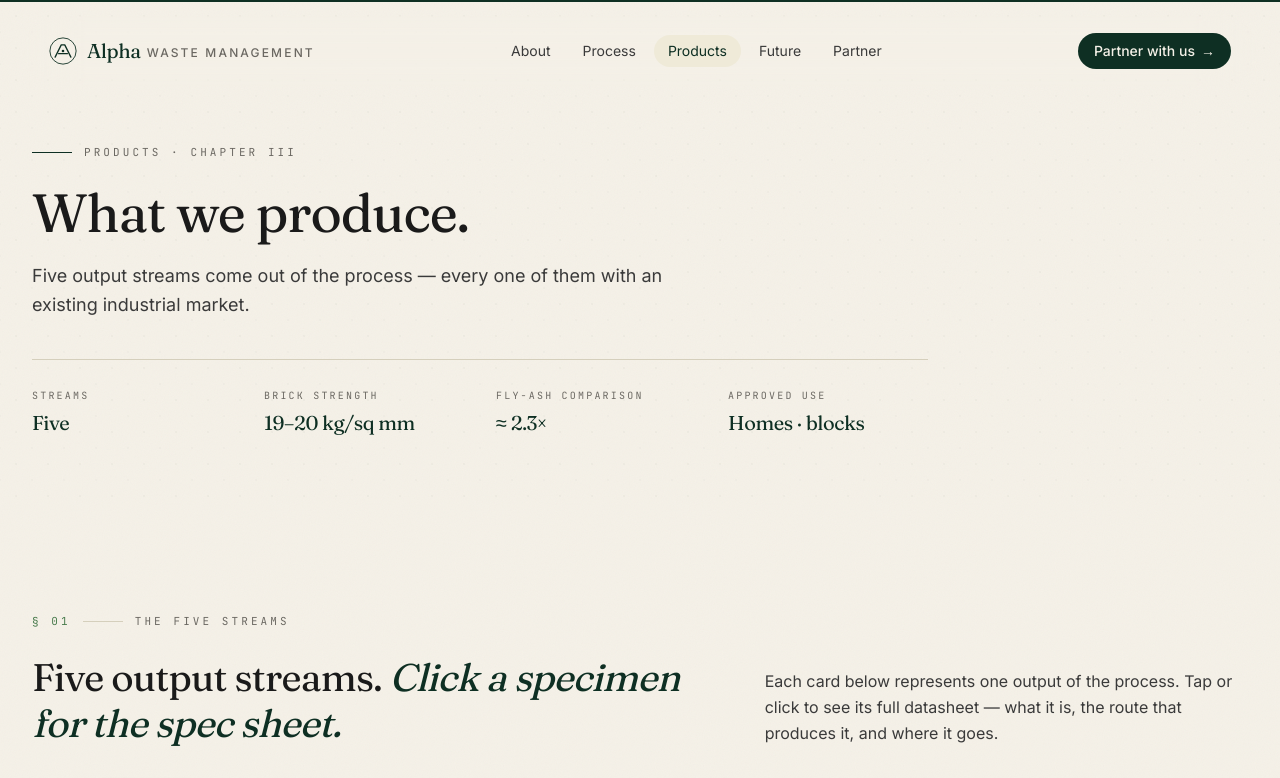
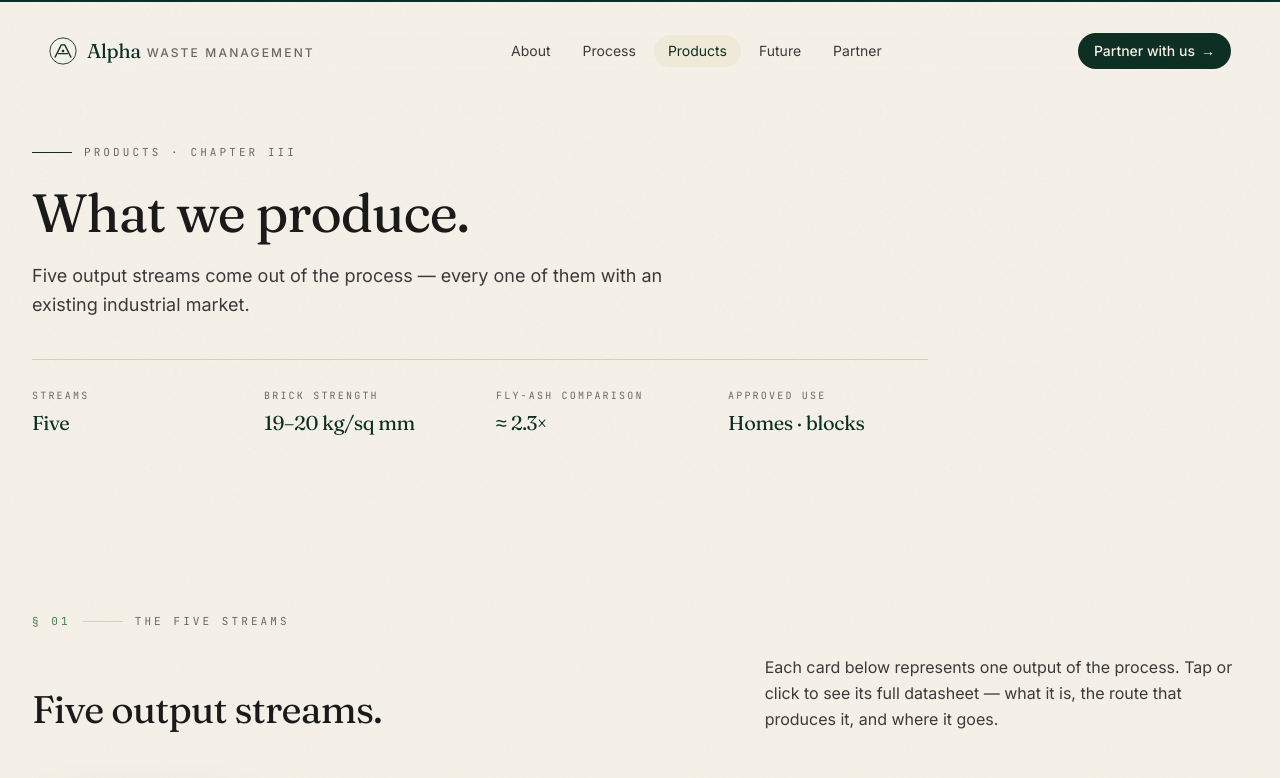
Before and after one commit to aditya20-12-05/alphawastemanagement, a Next.js app: page /products in a window 1280 px wide. Shown: the top 778 px of the page. Built offline with nearby package versions, Linux system fonts and the light colour scheme.

Commit message:
Shorter, more formal Products heading

```diff
--- a/src/components/sections/ProductsShowcase.tsx
+++ b/src/components/sections/ProductsShowcase.tsx
@@ -112,7 +112,7 @@ export default function ProductsShowcase() {
         <div className="mt-6 grid lg:grid-cols-12 gap-10 items-end">
           <Reveal className="lg:col-span-7" direction="up">
             <h2 className="font-display text-[clamp(1.6rem,3.2vw,2.4rem)] leading-[1.2] text-ink">
-              Five output streams. <span className="italic text-forest">Click a specimen for the spec sheet.</span>
+              Five output streams.
             </h2>
           </Reveal>
           <Reveal className="lg:col-span-5" direction="left" delay={0.1}>
```
